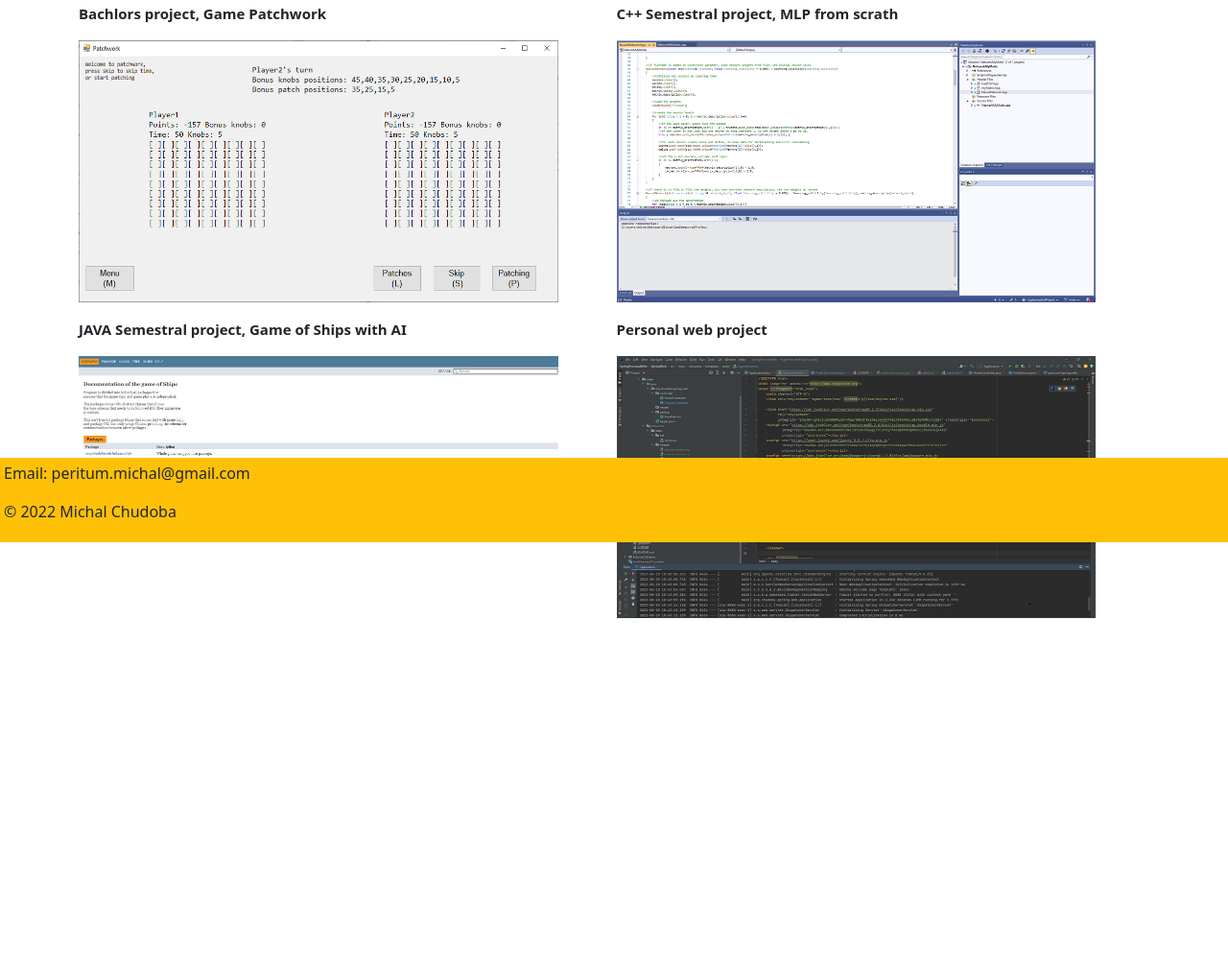
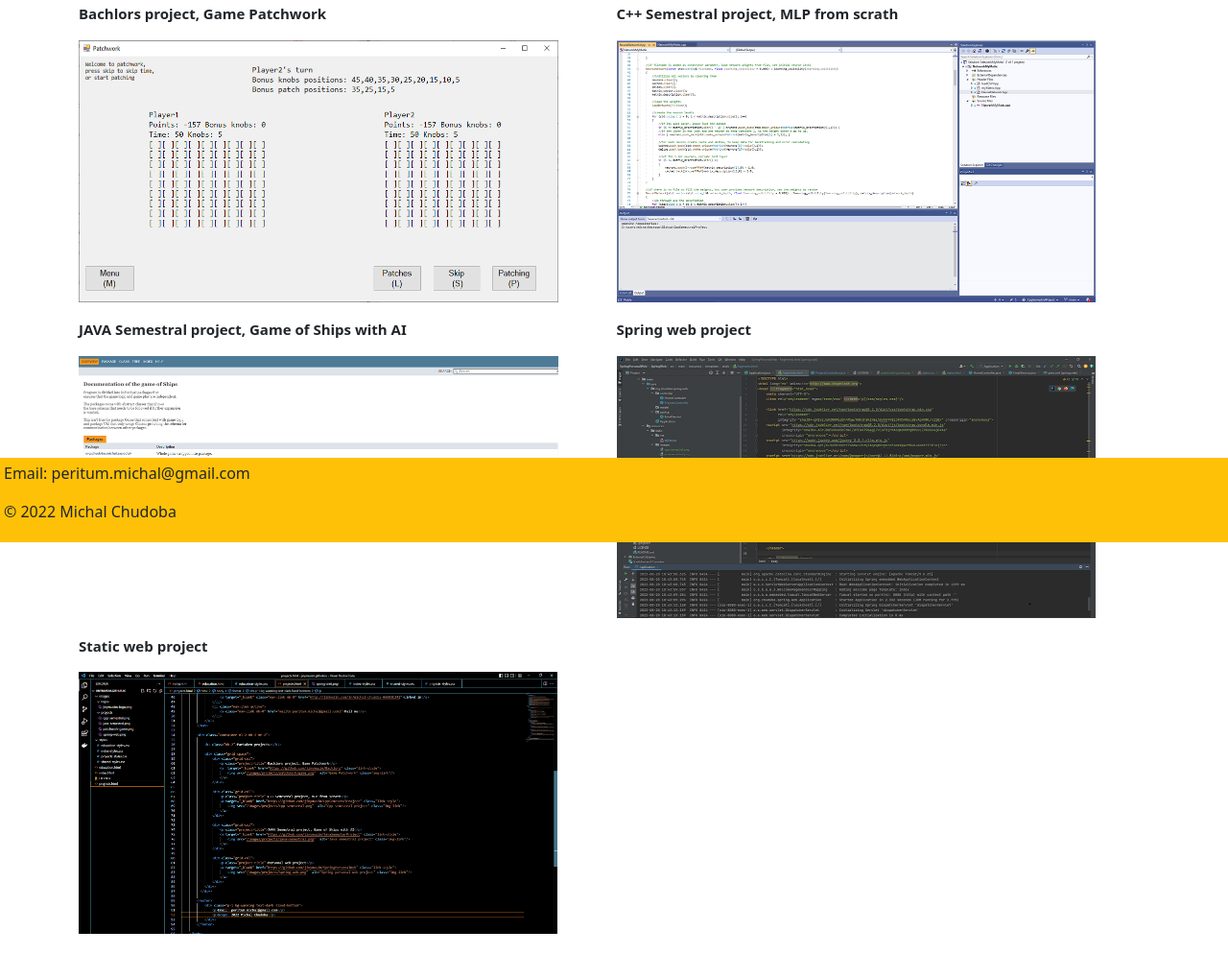
Before and after one commit to jinymusim/jinymusim.github.io, a plain HTML site: page projects.html in a window 1280 px wide. Shown: the part 235-1229 px from the top of the page at 96% size. Before the commit the page ends 900 px from the top, so only its background shows below. Drawn offline with nearby package versions, Linux system fonts and the light colour scheme.

Commit message:
Added Static web Project

```diff
--- a/projects.html
+++ b/projects.html
@@ -78,9 +78,16 @@
                 </div>
 
                 <div class="grid-col">
-                    <p class="project-title">Personal web project</p>
+                    <p class="project-title">Spring web project</p>
                     <a target="_blank" href="https://github.com/jinymusim/SpringPersonalWeb" class="link-style">
                         <img src="/images/projects/spring-web.png"  alt="Spring personal web project" class="img-link"/>
+                    </a>
+                </div>
+
+                <div class="grid-col">
+                    <p class="project-title">Static web project</p>
+                    <a target="_blank" href="https://github.com/jinymusim/jinymusim.github.io" class="link-style">
+                        <img src="/images/projects/static_web.png"  alt="Spring personal web project" class="img-link"/>
                     </a>
                 </div>
             </div>
```
Also changed, not shown: images/projects/static_web.png (added).
